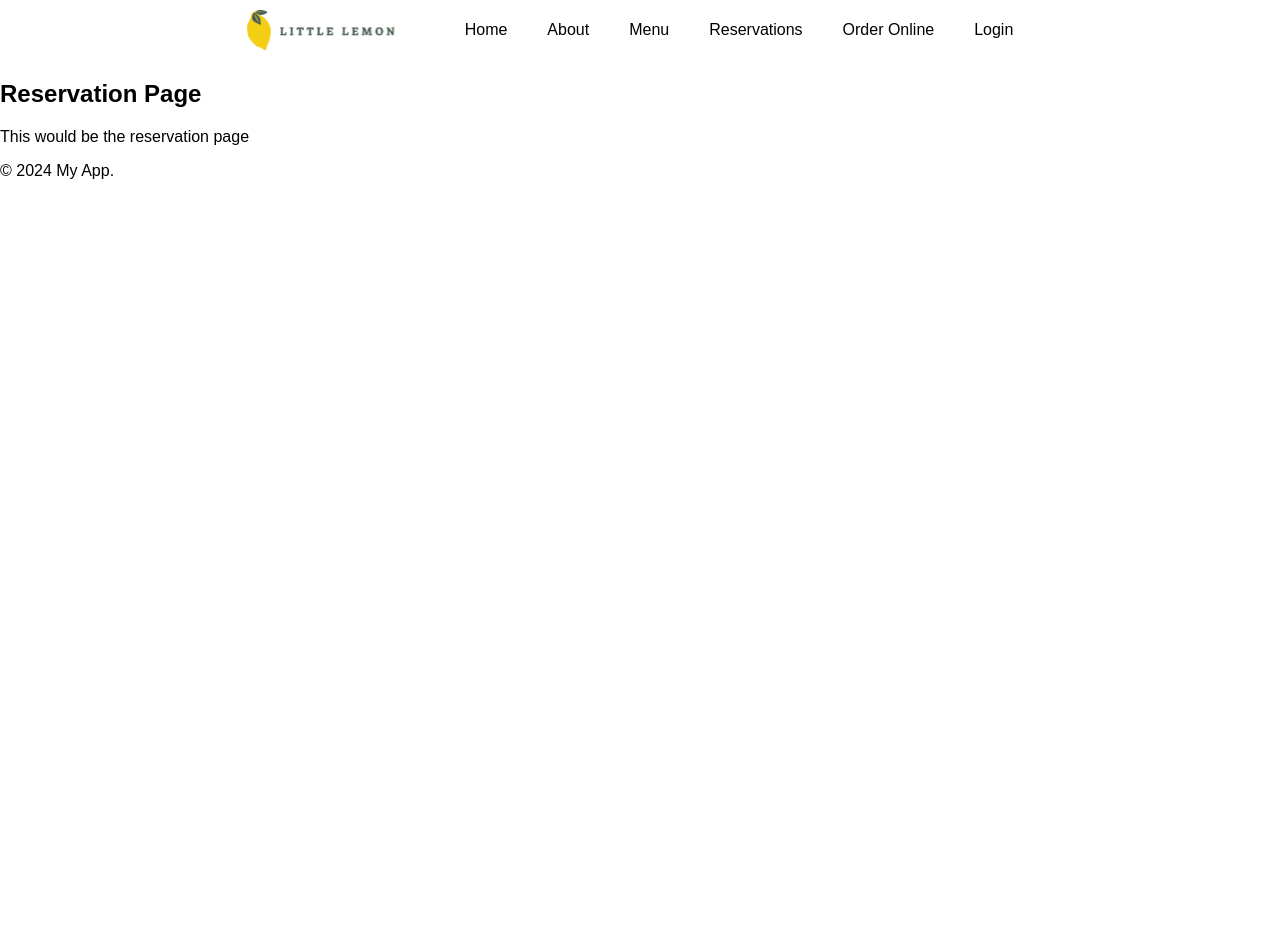
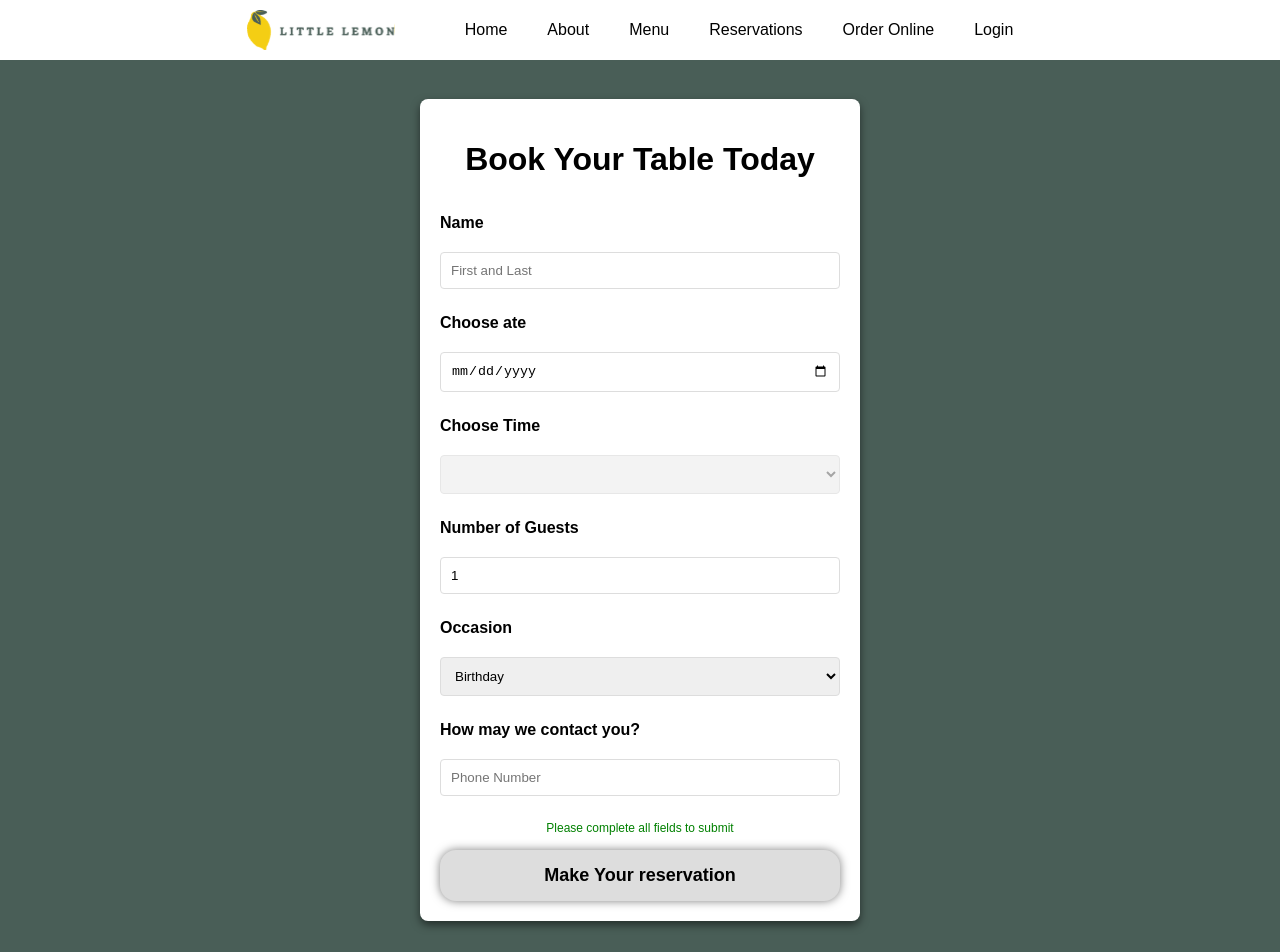
Before and after one commit to MarshallNickolauson/little-lemon-frontend, a React (Create React App) app: page /reservations in a window 1280 px wide. Shown: the top 952 px of the page. Before the commit the page ends 800 px from the top, so only its background shows below. Built offline with nearby package versions, Linux system fonts and the light colour scheme.

Commit message:
added success screen to form submission

```diff
--- a/src/App.css
+++ b/src/App.css
@@ -185,6 +185,17 @@
   color: #f90;
 }
 
+footer {
+  display: flex;
+  justify-content: center;
+  align-items: center;
+  height: 100px;
+  background-color: #f1f1f1;
+}
+
+footer p {
+  margin: 0;
+}
 
 @media (max-width: 768px) {
 
--- a/src/App.js
+++ b/src/App.js
@@ -6,7 +6,7 @@ import Header from './components/Header';
 import HomePage from './components/homepage/HomePage';
 import AboutPage from './components/AboutPage';
 import MenuPage from './components/MenuPage';
-import ReservationPage from './components/ReservationPage';
+import ReservationPage from './components/reservation-page/ReservationPage';
 import OnlineOrderPage from './components/OnlineOrderPage';
 import LoginPage from './components/LoginPage';
 
--- a/src/components/ReservationPage.js
+++ /dev/null
@@ -1,12 +0,0 @@
-import React from 'react';
-
-function ReservationPage() {
-  return (
-    <main>
-      <h2>Reservation Page</h2>
-      <p>This would be the reservation page</p>
-    </main>
-  );
-}
-
-export default ReservationPage;
--- a/src/components/homepage/HeroSection.js
+++ b/src/components/homepage/HeroSection.js
@@ -10,7 +10,7 @@ function HeroSection() {
           <h1>Little Lemon</h1>
           <h2>Chigaco</h2>
           <p>We are a family owned Mediterranean restaurant, focused on traditional recipes served with a modern twist.</p>
-          <Link to='/reservation'><button className='Yellow-Button'>Reserve a Table</button></Link>
+          <Link to='/reservations'><button className='Yellow-Button'>Reserve a Table</button></Link>
         </div>
         <div className="Hero-Image-Container">
           <img src={heroImage} alt="Little Lemon Restaurant" className='Hero-Image' />
--- /dev/null
+++ b/src/components/reservation-page/BookingForm.css
@@ -0,0 +1,109 @@
+.booking-form-container,
+.success-screen-container {
+    display: flex;
+    justify-content: center;
+    align-items: center;
+    height: 900px;
+    background-color: #495E57;
+    margin: 0;
+}
+
+.booking-form {
+    display: grid;
+    gap: 15px;
+    max-width: 400px;
+    width: 100%;
+    padding: 20px;
+    background-color: white;
+    box-shadow: 0 4px 8px rgba(0, 0, 0, 0.5);
+    border-radius: 8px;
+}
+
+.success-screen-card {
+    display: grid;
+    gap: 15px;
+    max-width: 400px;
+    width: 100%;
+    padding: 20px;
+    background-color: white;
+    box-shadow: 0 4px 8px rgba(0, 0, 0, 0.5);
+    border-radius: 8px;
+    margin-bottom: 100px;
+}
+
+.booking-form h1 {
+    text-align: center;
+}
+
+.booking-form label {
+    font-weight: bold;
+    margin-bottom: 5px;
+}
+
+.booking-form input[type="text"],
+.booking-form input[type="tel"],
+.booking-form input[type="date"],
+.booking-form input[type="number"],
+.booking-form select {
+    width: 100%;
+    padding: 10px;
+    margin-bottom: 10px;
+    border: 1px solid #ddd;
+    border-radius: 4px;
+    box-sizing: border-box;
+}
+
+.booking-form input[type="submit"] {
+    background-color: #F4CE14;
+    color: black;
+    font-weight: bold;
+    padding: 15px;
+    font-size: 18px;
+    border-radius: 16px;
+    box-shadow: 0 0px 10px rgba(0, 0, 0, 0.5);
+    border: none;
+}
+
+.booking-form input[type="submit"]:hover {
+    background-color: #d3b314;
+    cursor: pointer;
+}
+
+/* Form validation */
+
+.booking-form input[type="submit"].disabled {
+    background-color: #ddd;
+}
+
+.booking-form input[type="submit"].disabled:hover {
+    background-color: #ddd;
+    cursor: default;
+}
+
+.error {
+    border: 1px solid red;
+}
+
+.booking-form .error-message {
+    color: green;
+    font-size: 12px;
+    text-align: center;
+}
+
+/* Success Screen */
+
+.success-animation {
+    font-size: 4rem;
+    color: green;
+    margin-bottom: 1rem;
+}
+
+.success-screen-container h1 {
+    margin-bottom: 1rem;
+}
+
+.success-screen-container button {
+    margin: 0.5rem;
+    padding: 0.5rem 1rem;
+    font-size: 1rem;
+}
--- /dev/null
+++ b/src/components/reservation-page/BookingForm.js
@@ -0,0 +1,153 @@
+import React, { useState, useEffect } from 'react';
+import './BookingForm.css';
+
+function BookingForm({ onSuccess }) {
+  const [formData, setFormData] = useState({
+    name: '',
+    phone: '',
+    date: '',
+    time: '17:00',
+    guests: 1,
+    occasion: 'Birthday'
+  });
+
+  const [availableTimes, setAvailableTimes] = useState([]);
+
+  const weekdayTimes = [
+    '11:00 AM', '12:00 PM', '1:00 PM', '2:00 PM', '3:00 PM', '4:00 PM', '5:00 PM',
+    '6:00 PM', '7:00 PM', '8:00 PM', '9:00 PM', '10:00 PM'
+  ];
+
+  const weekendTimes = [
+    '8:00 AM', '9:00 AM', '10:00 AM', '11:00 AM', '12:00 PM', '1:00 PM', '2:00 PM', '3:00 PM',
+    '4:00 PM', '5:00 PM', '6:00 PM', '7:00 PM', '8:00 PM', '9:00 PM'
+  ];
+
+  const [isFormValid, setIsFormValid] = useState(false);
+
+  useEffect(() => {
+    const { name, phone, date } = formData;
+    setIsFormValid(
+      name.trim() !== '' &&
+      phone.trim() !== '' &&
+      /^\d+$/.test(phone) &&
+      date.trim() !== ''
+    );
+  }, [formData]);
+
+  useEffect(() => {
+    if (formData.date) {
+      const selectedDate = new Date(formData.date);
+      const dayOfWeek = selectedDate.getDay();
+      const times = dayOfWeek === 5 || dayOfWeek === 6 ? weekendTimes : weekdayTimes;
+      setAvailableTimes(times);
+      setFormData({ ...formData, time: times[0] });
+    } else {
+      setAvailableTimes([]);
+      setFormData({ ...formData, time: '' });
+    }
+  }, [formData.date]);
+
+  const handleChange = (e) => {
+    const { id, value } = e.target;
+    if (id === 'phone' && !/^\d*$/.test(value)) {
+      return;
+    }
+    setFormData({
+      ...formData,
+      [id]: value
+    });
+  };
+
+  const handleSubmit = (e) => {
+    e.preventDefault();
+    // Handle form submission logic here to an api that holds everything in a database
+    console.log('Form submitted:', formData);
+
+    onSuccess();
+    setFormData({
+      name: '',
+      phone: '',
+      date: '',
+      time: '',
+      guests: 1,
+      occasion: 'Birthday'
+    });
+  };
+
+  return (
+    <div className='booking-form-container'>
+      <form onSubmit={handleSubmit} className="booking-form">
+        <h1>Book Your Table Today</h1>
+        <label htmlFor="name">Name</label>
+        <input
+          type="text"
+          id="name"
+          value={formData.name}
+          placeholder='First and Last'
+          onChange={handleChange}
+          aria-required="true"
+        />
+
+        <label htmlFor="date">Choose ate</label>
+        <input
+          type="date"
+          id="date"
+          value={formData.date}
+          onChange={handleChange}
+          aria-required="true"
+        />
+
+        <label htmlFor="time">Choose Time</label>
+        <select id="time" value={formData.time} onChange={handleChange} disabled={!formData.date}>
+          {availableTimes.map((time) => (
+            <option key={time} value={time}>{time}</option>
+          ))}
+        </select>
+
+        <label htmlFor="guests">Number of Guests</label>
+        <input
+          type="number"
+          id="guests"
+          value={formData.guests}
+          onChange={handleChange}
+          min="1"
+          max="10"
+          placeholder="1"
+          aria-required="true"
+        />
+
+        <label htmlFor="occasion">Occasion</label>
+        <select id="occasion" value={formData.occasion} onChange={handleChange} >
+          <option>Birthday</option>
+          <option>Engagement</option>
+          <option>Anniversary</option>
+        </select>
+
+        <label htmlFor="phone">How may we contact you?</label>
+        <input
+          type="tel"
+          id="phone"
+          value={formData.phone}
+          placeholder='Phone Number'
+          onChange={handleChange}
+          aria-required="true"
+        />
+
+        {!isFormValid && (
+          <div className="error-message">Please complete all fields to submit</div>
+        )}
+
+        <input
+          type="submit"
+          value="Make Your reservation"
+          className={!isFormValid ? 'disabled' : ''}
+          title={!isFormValid ? 'Please fill out all fields' : ''}
+          aria-disabled={!isFormValid}
+        />
+      </form>
+    </div>
+  );
+}
+
+export default BookingForm;
--- /dev/null
+++ b/src/components/reservation-page/ReservationPage.js
@@ -0,0 +1,27 @@
+import React, { useState } from 'react';
+import BookingForm from './BookingForm';
+import SuccessScreen from './SuccessScreen';
+
+function ReservationPage() {
+  const [isSubmitted, setIsSubmitted] = useState(false);
+
+  const handleSuccess = () => {
+    setIsSubmitted(true);
+  };
+
+  const handleReset = () => {
+    setIsSubmitted(false);
+  };
+
+  return (
+    <main>
+      {isSubmitted ? (
+        <SuccessScreen onReset={handleReset} />
+      ) : (
+        <BookingForm onSuccess={handleSuccess} />
+      )}
+    </main>
+  );
+}
+
+export default ReservationPage;
--- /dev/null
+++ b/src/components/reservation-page/SuccessScreen.js
@@ -0,0 +1,18 @@
+import React from 'react';
+import { Link } from 'react-router-dom';
+
+function SuccessScreen({ onReset, onHome }) {
+    return (
+        <div className='success-screen-container'>
+            <div className='success-screen-card'>
+                <div className="success-animation">✔</div>
+                <h1>Reservation Successful!</h1>
+                <p>Check your phone for our message and we'll text you again when your table is ready!</p>
+                <Link to='/'><button onClick={onHome}>Home</button></Link>
+                <button onClick={onReset}>Make Another Reservation</button>
+            </div>
+        </div>
+    );
+}
+
+export default SuccessScreen;
```
